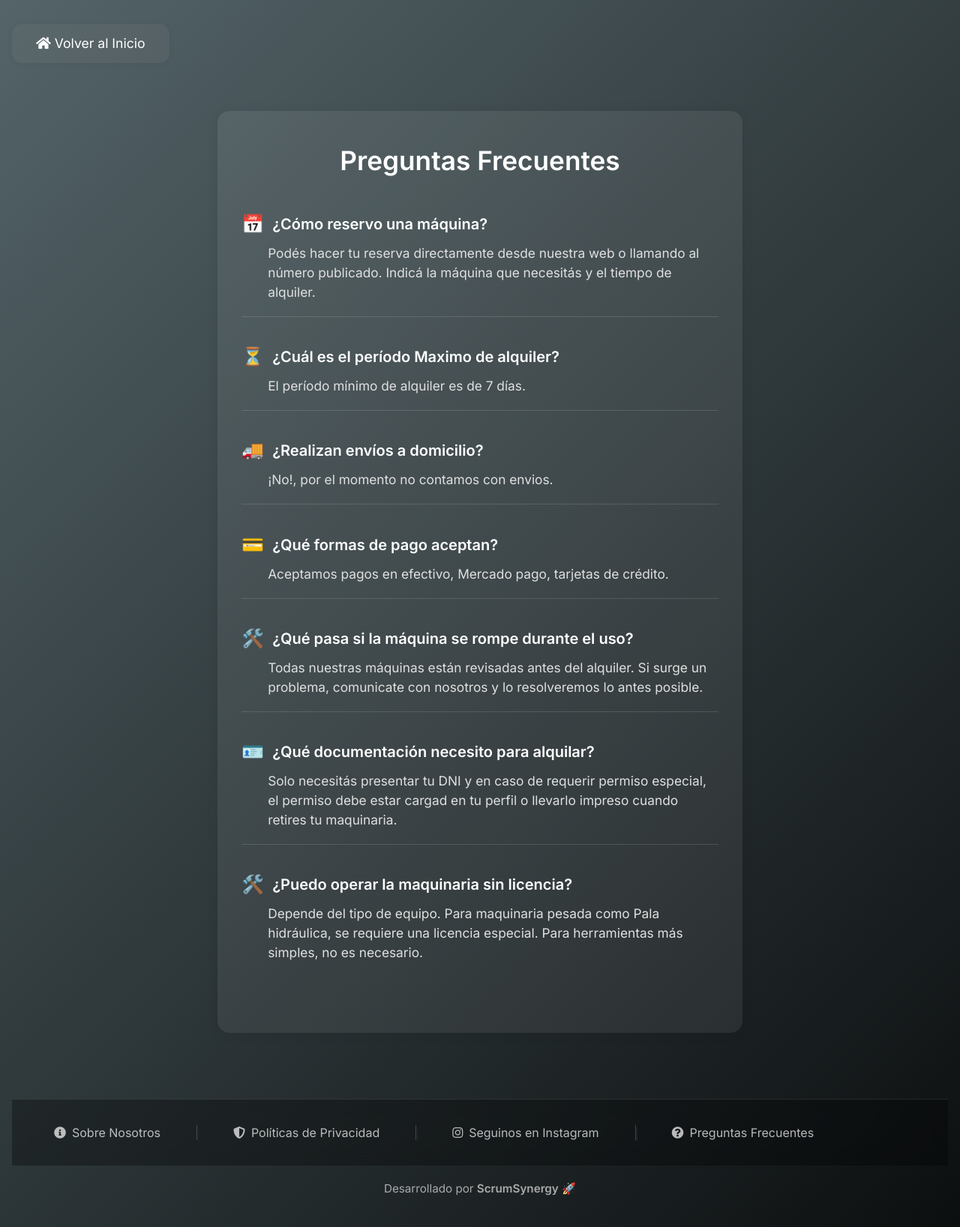
After one commit to CeciliaMarfia/bea-scrumsynergy, a Django app: page /preguntas-frecuentes/ in a window 1280 px wide. The commit adds this page. Shown: the whole page at 75% size. Run offline with Django 5.2, Linux system fonts and the light colour scheme.

Commit message:
Add HU: Listar preguntas frecuentes

```diff
--- a/application/templates/base.html
+++ b/application/templates/base.html
@@ -118,29 +118,21 @@
   </div>
 
   <footer class="footer">
-    <div class="footer-content">
-      <div class="footer-links">
-        <a href="{% url 'sobre_nosotros' %}" class="footer-link">
-          <i class="fas fa-info-circle"></i>
-          Sobre Nosotros
-        </a>
-        <div class="footer-divider"></div>
-        <a href="{% url 'politicas_privacidad' %}" class="footer-link">
-          <i class="fas fa-shield-alt"></i>
-          Políticas de Privacidad
-        </a>
-        <div class="footer-divider"></div>
-        <a href="https://www.instagram.com/bobelalquilador/" target="_blank" rel="noopener noreferrer" class="footer-link footer-social">
-          <i class="fab fa-instagram"></i>
-          Seguinos en Instagram
-        </a>
-      </div>
-      <div class="footer-divider"></div>
-      <div class="footer-credit">
-        Desarrollado por <span>ScrumSynergy</span> 🚀
+    <div class="footer-container" style="display: flex; justify-content: flex-start; align-items: center; max-width: 1200px; margin: 0 auto; padding: 0 2rem;">
+      <div style="display: flex; align-items: center; gap: 2rem;">
+        <a href="{% url 'sobre_nosotros' %}" class="footer-link"><i class="fas fa-info-circle"></i> Sobre Nosotros</a>
+        <span class="footer-divider">|</span>
+        <a href="{% url 'politicas_privacidad' %}" class="footer-link"><i class="fas fa-shield-alt"></i> Políticas de Privacidad</a>
+        <span class="footer-divider">|</span>
+        <a href="https://instagram.com" target="_blank" class="footer-link"><i class="fab fa-instagram"></i> Seguinos en Instagram</a>
+        <span class="footer-divider">|</span>
+        <a href="{% url 'preguntas_frecuentes' %}" class="footer-link"><i class="fas fa-question-circle"></i> Preguntas Frecuentes</a>
       </div>
     </div>
   </footer>
+  <div style="text-align: center; color: #aaa; font-size: 0.95rem; margin-top: 1.2rem; margin-bottom: 0.5rem; width: 100%;">
+    Desarrollado por <strong>ScrumSynergy</strong> 🚀
+  </div>
 
   <!-- Bootstrap Bundle with Popper -->
   <script src="https://cdn.jsdelivr.net/npm/bootstrap@5.1.3/dist/js/bootstrap.bundle.min.js"></script>
--- /dev/null
+++ b/application/templates/preguntas/preguntas_frecuentes.html
@@ -0,0 +1,77 @@
+{% extends 'base.html' %}
+{% block styles %}
+.faq-container {
+    background: rgba(255,255,255,0.07);
+    border-radius: 1rem;
+    padding: 2.5rem 2rem;
+    margin: 2rem auto 1.5rem auto;
+    max-width: 700px;
+    color: white;
+    box-shadow: 0 2px 16px 0 rgba(0,0,0,0.08);
+}
+.faq-title {
+    text-align: center;
+    font-size: 2.2rem;
+    font-weight: bold;
+    margin-bottom: 2.5rem;
+    color: #fff;
+}
+.faq-item {
+    margin-bottom: 2.2rem;
+    padding-bottom: 1.2rem;
+    border-bottom: 1px solid rgba(255,255,255,0.13);
+}
+.faq-item:last-child {
+    border-bottom: none;
+}
+.faq-question {
+    font-size: 1.25rem;
+    font-weight: bold;
+    margin-bottom: 0.5rem;
+    display: flex;
+    align-items: center;
+    gap: 0.7rem;
+}
+.faq-icon {
+    font-size: 1.5rem;
+}
+.faq-answer {
+    font-size: 1.08rem;
+    color: #e0e0e0;
+    margin-left: 2.2rem;
+}
+.btn-volver-faq {
+    background: rgba(120,120,120,0.18);
+    color: #fff;
+    border: none;
+    padding: 0.8rem 2rem;
+    border-radius: 0.8rem;
+    text-decoration: none;
+    font-size: 1.1rem;
+    font-weight: 500;
+    transition: all 0.3s;
+    box-shadow: 0 2px 8px 0 rgba(0,0,0,0.04);
+    display: inline-block;
+}
+.btn-volver-faq:hover {
+    background: rgba(120,120,120,0.32);
+    color: #fff;
+    transform: translateY(-2px);
+}
+{% endblock %}
+{% block content %}
+<div style="width: 100%; text-align: left; margin-bottom: 2rem;">
+    <a href="{% url 'home' %}" class="btn-volver-faq">
+        <i class="fas fa-home"></i> Volver al Inicio
+    </a>
+</div>
+<div class="faq-container">
+    <div class="faq-title">Preguntas Frecuentes</div>
+    {% for pregunta in preguntas %}
+    <div class="faq-item">
+        <div class="faq-question"><span class="faq-icon">{{ pregunta.icono }}</span> {{ pregunta.pregunta }}</div>
+        <div class="faq-answer">{{ pregunta.respuesta }}</div>
+    </div>
+    {% endfor %}
+</div>
+{% endblock %}
--- a/application/urls.py
+++ b/application/urls.py
@@ -87,4 +87,5 @@ urlpatterns = [
     path('mis-alquileres/', views.mis_alquileres, name='mis_alquileres'),
     path('alquilar/', views.alquilar_maquinaria, name='alquilar_maquinaria'),
     path('alquilar/<int:id_maquina>/', views.alquilar_maquinaria_detalle, name='alquilar_maquinaria_detalle'),
+    path('preguntas-frecuentes/', views.preguntas_frecuentes, name='preguntas_frecuentes'),
 ]
--- a/application/views.py
+++ b/application/views.py
@@ -1715,3 +1715,44 @@ def alquilar_maquinaria_detalle(request, id_maquina):
         'maquina': maquina,
         'proxima_disponibilidad': proxima_disponibilidad
     })
+
+
+def preguntas_frecuentes(request):
+    preguntas = [
+        {
+            'icono': '📅',
+            'pregunta': '¿Cómo reservo una máquina?',
+            'respuesta': 'Podés hacer tu reserva directamente desde nuestra web o llamando al número publicado. Indicá la máquina que necesitás y el tiempo de alquiler.'
+        },
+        {
+            'icono': '⏳',
+            'pregunta': '¿Cuál es el período Maximo de alquiler?',
+            'respuesta': 'El período mínimo de alquiler es de 7 días.'
+        },
+        {
+            'icono': '🚚',
+            'pregunta': '¿Realizan envíos a domicilio?',
+            'respuesta': '¡No!, por el momento no contamos con envios.'
+        },
+        {
+            'icono': '💳',
+            'pregunta': '¿Qué formas de pago aceptan?',
+            'respuesta': 'Aceptamos pagos en efectivo, Mercado pago, tarjetas de crédito.'
+        },
+        {
+            'icono': '🛠️',
+            'pregunta': '¿Qué pasa si la máquina se rompe durante el uso?',
+            'respuesta': 'Todas nuestras máquinas están revisadas antes del alquiler. Si surge un problema, comunicate con nosotros y lo resolveremos lo antes posible.'
+        },
+        {
+            'icono': '🪪',
+            'pregunta': '¿Qué documentación necesito para alquilar?',
+            'respuesta': 'Solo necesitás presentar tu DNI y en caso de requerir permiso especial, el permiso debe estar cargad en tu perfil o llevarlo impreso cuando retires tu maquinaria.'
+        },
+        {
+            'icono': '🛠️',
+            'pregunta': '¿Puedo operar la maquinaria sin licencia?',
+            'respuesta': 'Depende del tipo de equipo. Para maquinaria pesada como Pala hidráulica, se requiere una licencia especial. Para herramientas más simples, no es necesario.'
+        },
+    ]
+    return render(request, 'preguntas/preguntas_frecuentes.html', {'preguntas': preguntas})
```
